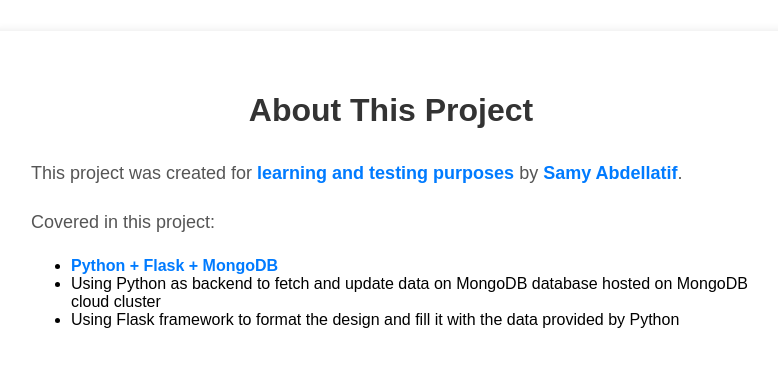
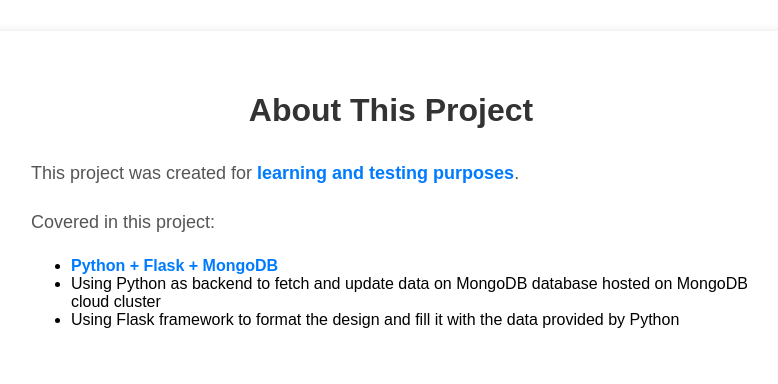
Before and after one commit to samyabdellatif/labs, a Flask app: page /about in a window 1280 px wide. Shown: the part 49-433 px from the top of the page, without its empty margins (249-1027 px from the left). Run offline with Flask 3, Linux system fonts and the light colour scheme; parts of the project's set-up code (start-up, migrations or seed data) failed here and were passed over.

Commit message:
chages in about page

```diff
--- a/templates/about.html
+++ b/templates/about.html
@@ -2,7 +2,7 @@
 {% block labTable %}
 <div class="container">
   <h1>About This Project</h1>
-  <p>This project was created for <span class="highlight">learning and testing purposes</span> by <span class="highlight">Samy Abdellatif</span>.</p>
+  <p>This project was created for <span class="highlight">learning and testing purposes</span>.</p>
   <p>Covered in this project:</p>
   <ul>
     <li><span class="highlight">Python + Flask + MongoDB</span></li>
```
